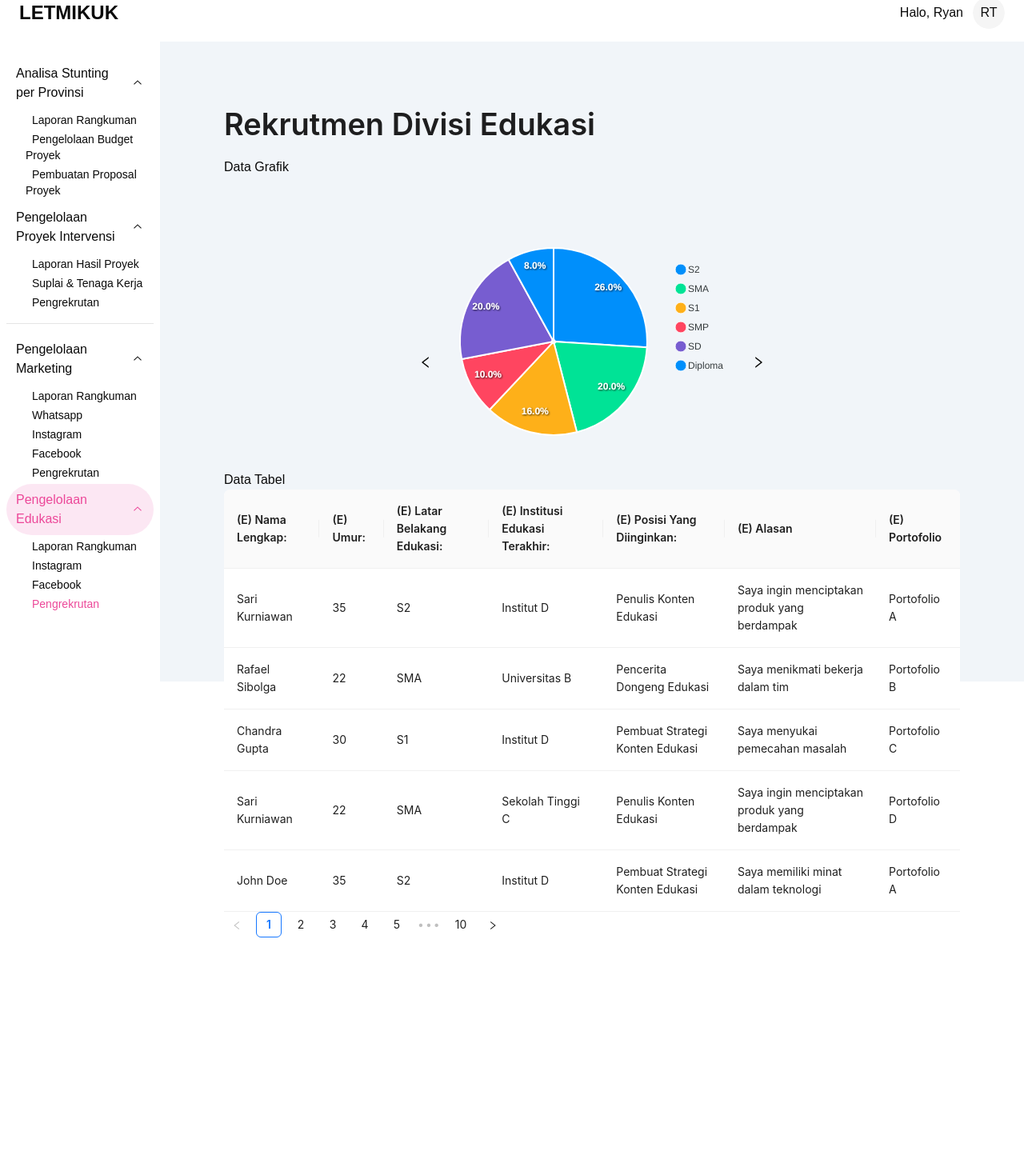
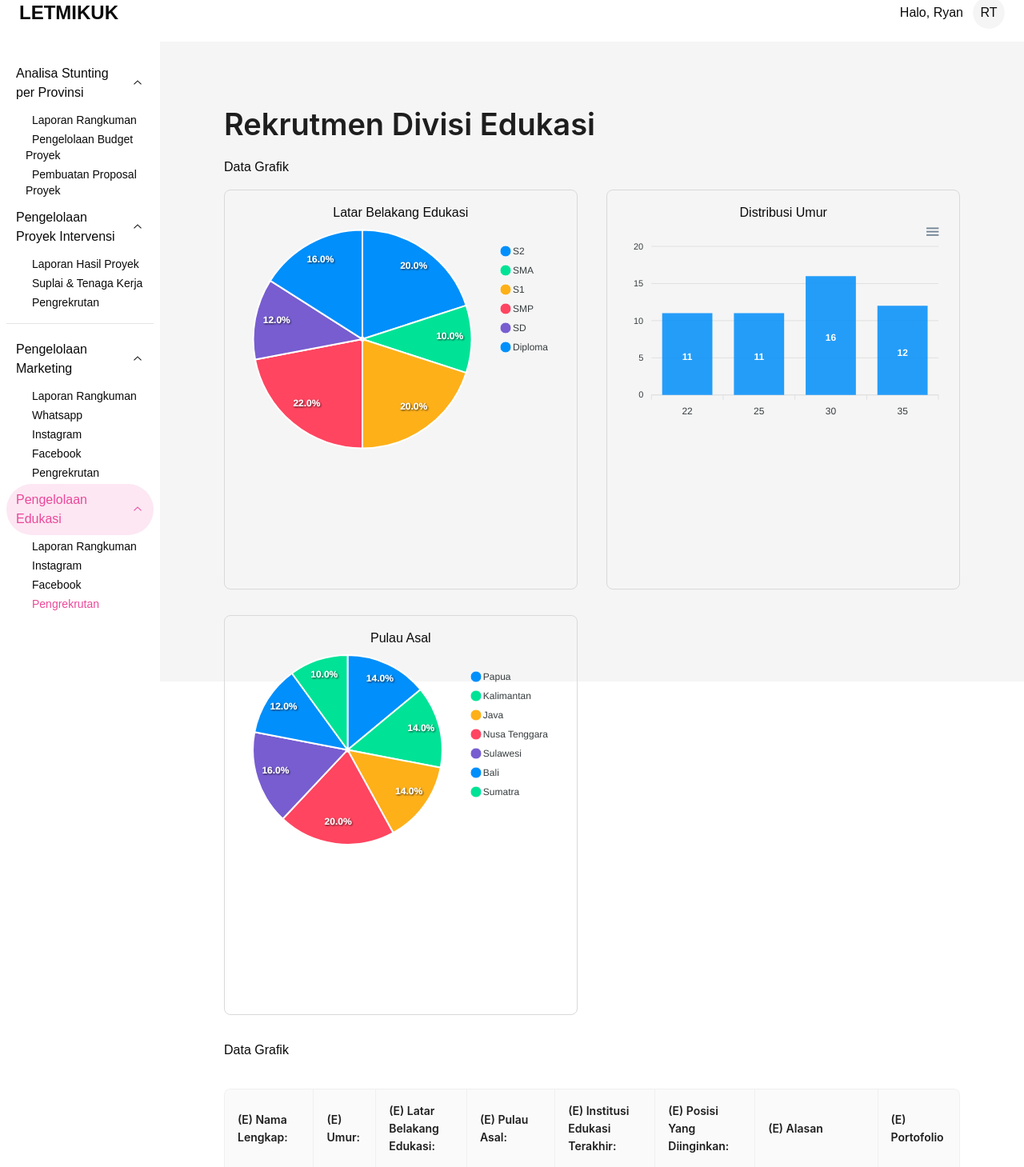
Before and after one commit to LETMIKUK/LETMIKUK, a Next.js app: page /admin/edukasi/pengrekrutan in a window 1280 px wide. Shown: the part 20-1479 px from the top of the page at 80% size. Before the commit the page ends 1193 px from the top, so only its background shows below. Built offline with nearby package versions, Linux system fonts and the light colour scheme.

Commit message:
Added new pie chart with data of applicant origin from the islands of Indonesia

```diff
--- a/src/app/(admin)/admin/edukasi/pengrekrutan/page.tsx
+++ b/src/app/(admin)/admin/edukasi/pengrekrutan/page.tsx
@@ -1,16 +1,13 @@
-"use client"; // Specify this as a Client Component
+"use client";
 
 import React, { useEffect, useState } from "react";
-import { Table, Pagination } from "antd"; // Import Ant Design Table and Pagination component
+import { Table, Pagination } from "antd";
 import TypographyTitle from "antd/lib/typography/Title";
-import dynamic from 'next/dynamic'; // Use dynamic import for ApexCharts
-import { ApexOptions } from 'apexcharts'; // Import ApexOptions for type definitions
-import { LeftOutlined, RightOutlined } from '@ant-design/icons'; // Import icons for switching charts
+import dynamic from 'next/dynamic';
+import { ApexOptions } from 'apexcharts';
 
-// Dynamic import for ApexCharts to prevent SSR issues
 const ApexCharts = dynamic(() => import('react-apexcharts'), { ssr: false });
 
-// Define types for the data structure
 interface TableColumn {
   title: string;
   dataIndex: string;
@@ -19,47 +16,29 @@ interface TableColumn {
 
 interface TableData {
   key: number;
-  [key: string]: string | number; // Dynamic keys for table columns
+  [key: string]: string | number;
 }
 
-// Function to generate random mock data
 function generateMockData() {
   const mockData = [];
   const randomNames = ["John Doe", "Jane Smith", "Alice Brown", "Bob Johnson", "Chandra Gupta", "Samuel Santoso", "Sari Kurniawan", "Rafael Sibolga"];
   const randomAges = [22, 25, 30, 35];
   const randomEduBackgrounds = ["SD", "SMP", "SMA", "Diploma", "S1", "S2"];
   const randomInstitutions = ["Universitas A", "Universitas B", "Sekolah Tinggi C", "Institut D"];
-  const randomPositions = [
-    "Spesialis Kesehatan",
-    "Penulis Konten Edukasi",
-    "Pembuat Strategi Konten Edukasi",
-    "Pencerita Dongeng Edukasi"
-  ];
+  const randomPositions = ["Spesialis Kesehatan", "Penulis Konten Edukasi", "Pembuat Strategi Konten Edukasi", "Pencerita Dongeng Edukasi"];
+  const randomReasons = ["Saya menyukai pemecahan masalah", "Saya memiliki minat dalam teknologi", "Saya menikmati bekerja dalam tim", "Saya ingin menciptakan produk yang berdampak"];
+  const randomPortfolios = ["Portofolio A", "Portofolio B", "Portofolio C", "Portofolio D"];
+  const randomIslands = ["Sumatra", "Java", "Bali", "Kalimantan", "Sulawesi", "Nusa Tenggara", "Papua"];
 
-  const randomReasons = [
-    "Saya menyukai pemecahan masalah",
-    "Saya memiliki minat dalam teknologi",
-    "Saya menikmati bekerja dalam tim",
-    "Saya ingin menciptakan produk yang berdampak"
-  ];
-
-  const randomPortfolios = [
-    "Portofolio A",
-    "Portofolio B",
-    "Portofolio C",
-    "Portofolio D"
-  ];
-
-  // Track last selected options to avoid duplicates
   let lastName = "";
-  let lastAge: number | null = null;
+  let lastAge = 0;
   let lastEduBackground = "";
   let lastInstitution = "";
   let lastPosition = "";
   let lastReason = "";
   let lastPortfolio = "";
+  let lastIsland = "";
 
-  // Generate 50 rows of random data
   for (let i = 0; i < 50; i++) {
     const name = getRandomUniqueItem(randomNames, lastName);
     const age = getRandomUniqueItem(randomAges, lastAge);
@@ -68,19 +47,20 @@ function generateMockData() {
     const position = getRandomUniqueItem(randomPositions, lastPosition);
     const reason = getRandomUniqueItem(randomReasons, lastReason);
     const portfolio = getRandomUniqueItem(randomPortfolios, lastPortfolio);
+    const island = getRandomUniqueItem(randomIslands, lastIsland);
 
     mockData.push({
       key: i,
       col0: name,
       col1: age,
       col2: eduBackground,
-      col3: institution,
-      col4: position,
-      col5: reason,
-      col6: portfolio
+      col3: island, // New column for the island of origin
+      col4: institution,
+      col5: position,
+      col6: reason,
+      col7: portfolio
     });
 
-    // Update last selected items
     lastName = name;
     lastAge = age;
     lastEduBackground = eduBackground;
@@ -88,13 +68,13 @@ function generateMockData() {
     lastPosition = position;
     lastReason = reason;
     lastPortfolio = portfolio;
+    lastIsland = island;
   }
 
   return mockData;
 }
 
-// Helper function to get a random unique item
-function getRandomUniqueItem(array: any[], lastValue: any) {
+function getRandomUniqueItem<T>(array: T[], lastValue: T): T {
   let newValue;
   do {
     newValue = array[Math.floor(Math.random() * array.length)];
@@ -105,207 +85,165 @@ function getRandomUniqueItem(array: any[], lastValue: any) {
 export default function Page() {
   const [sheetData, setSheetData] = useState<TableData[]>([]);
   const [columns, setColumns] = useState<TableColumn[]>([]);
-  const [currentPage, setCurrentPage] = useState(1); // State for the current page
-  const pageSize = 5; // Rows per page
-  const [eduBackgroundCounts, setEduBackgroundCounts] = useState<{ [key: string]: number }>({}); // For pie chart data
-  const [ageCounts, setAgeCounts] = useState<{ [key: number]: number }>({}); // For bar chart data
-  const [chartType, setChartType] = useState('pie'); // To switch between charts
+  const [currentPage, setCurrentPage] = useState(1);
+  const pageSize = 5;
+  const [eduBackgroundCounts, setEduBackgroundCounts] = useState<{ [key: string]: number }>({});
+  const [ageCounts, setAgeCounts] = useState<{ [key: number]: number }>({});
+  const [islandCounts, setIslandCounts] = useState<{ [key: string]: number }>({});
 
   useEffect(() => {
-    // Define desired headers
     const desiredHeaders = [
       "(E) Nama Lengkap:",
       "(E) Umur:",
       "(E) Latar Belakang Edukasi:",
+      "(E) Pulau Asal:", // New header for island of origin
       "(E) Institusi Edukasi Terakhir:",
       "(E) Posisi Yang Diinginkan:",
       "(E) Alasan",
       "(E) Portofolio"
     ];
 
-    // Set up table columns
     const columns: TableColumn[] = desiredHeaders.map((header, index) => ({
       title: header,
       dataIndex: `col${index}`,
       key: `col${index}`,
     }));
 
-    // Generate mock data
     const tableData = generateMockData();
 
-    // Count occurrences of each education background for pie chart
     const eduBackgroundCounts = tableData.reduce((acc: { [key: string]: number }, item) => {
-      const eduBackground = item.col2 as string; // Explicitly cast to string
+      const eduBackground = item.col2 as string;
       acc[eduBackground] = acc[eduBackground] ? acc[eduBackground] + 1 : 1;
       return acc;
     }, {});
 
-    // Count occurrences of each age for bar chart
     const ageCounts = tableData.reduce((acc: { [key: number]: number }, item) => {
-      const age = item.col1 as number; // Explicitly cast to number
+      const age = item.col1 as number;
       acc[age] = acc[age] ? acc[age] + 1 : 1;
       return acc;
     }, {});
 
-    // Set columns and data
+    const islandCounts = tableData.reduce((acc: { [key: string]: number }, item) => {
+      const island = item.col3 as string;
+      acc[island] = acc[island] ? acc[island] + 1 : 1;
+      return acc;
+    }, {});
+
     setColumns(columns);
     setSheetData(tableData);
     setEduBackgroundCounts(eduBackgroundCounts);
     setAgeCounts(ageCounts);
+    setIslandCounts(islandCounts);
   }, []);
 
-  // Calculate the current data to be displayed
   const currentData = sheetData.slice((currentPage - 1) * pageSize, currentPage * pageSize);
 
-  // Handle page change
   const handleChange = (page: number) => {
     setCurrentPage(page);
   };
 
-  // Prepare data for the pie chart
-  const pieChartLabels = Object.keys(eduBackgroundCounts);
-  const pieChartData = Object.values(eduBackgroundCounts);
+  const pieChartLabelsEdu = Object.keys(eduBackgroundCounts);
+  const pieChartDataEdu = Object.values(eduBackgroundCounts);
 
-  // Prepare data for the bar chart
+  const pieChartLabelsIsland = Object.keys(islandCounts);
+  const pieChartDataIsland = Object.values(islandCounts);
+
   const barChartLabels = Object.keys(ageCounts);
   const barChartData = Object.values(ageCounts);
 
-  // Handle chart switching
-  const handleSwitchChart = (direction: string) => {
-    if (direction === 'left') {
-      setChartType(chartType === 'pie' ? 'bar' : 'pie');
-    } else if (direction === 'right') {
-      setChartType(chartType === 'pie' ? 'bar' : 'pie');
-    }
-  };
+  return (
+    <div style={{ padding: '5rem', backgroundColor: '#f5f5f5', minHeight: '100vh' }}> {/* Set background color and minimum height */}
+      <TypographyTitle>Rekrutmen Divisi Edukasi</TypographyTitle>
+      <p style={{ paddingBottom: '1rem' }}>Data Grafik</p>
 
-  return (
-    <div style={{ padding: '5rem' }}> {/* Apply padding to the whole container div */}
-      <TypographyTitle>Rekrutmen Divisi Edukasi</TypographyTitle>
-      <p style={{ paddingBottom: '5rem' }}>Data Grafik</p>
-
-      {/* Switchable charts with arrows */}
-      <div style={{ width: '40%', margin: '0 auto', paddingBottom: '2rem', position: 'relative' }}>
-        {/* Left arrow for chart switch */}
-        <LeftOutlined
-          style={{ position: 'absolute', top: '50%', left: '-2rem', cursor: 'pointer' }}
-          onClick={() => handleSwitchChart('left')}
-        />
-
-        {/* Chart rendering based on chartType */}
-        {chartType === 'pie' ? (
+      <div style={{ display: 'flex', justifyContent: 'space-between', width: '100%', paddingBottom: '2rem' }}>
+        <div style={{ width: '48%', height: '500px', border: '1px solid #d9d9d9', borderRadius: '8px', padding: '1rem', overflow: 'hidden' }}>
+          <h3 style={{ textAlign: 'center' }}>Latar Belakang Edukasi</h3>
           <ApexCharts
             type="pie"
-            series={pieChartData as number[]} // Explicitly cast to number[]
+            series={pieChartDataEdu as number[]}
             options={{
-              labels: pieChartLabels,
-              chart: {
-                width: '100%', // Full width by default
-              },
-              responsive: [
-                {
-                  breakpoint: 1200, // On larger screens (maximized)
-                  options: {
-                    chart: {
-                      width: '40%', // 40% of container width
+              labels: pieChartLabelsEdu,
+              chart: { width: '100%', height: '100%' },
+              plotOptions: {
+                pie: {
+                  donut: {
+                    size: '50%', // Adjust the donut size to make it smaller
+                    labels: {
+                      show: false, // Hide labels
                     },
                   },
                 },
-                {
-                  breakpoint: 768, // For smaller tablets and phones
-                  options: {
-                    chart: {
-                      width: '100%', // Full width for smaller screens
-                    },
-                    legend: {
-                      position: 'bottom'
-                    }
-                  }
-                },
-                {
-                  breakpoint: 480, // Mobile view
-                  options: {
-                    chart: {
-                      width: 300 // Fixed width for very small screens
-                    },
-                    legend: {
-                      position: 'bottom'
-                    }
-                  }
-                }
+              },
+              tooltip: { enabled: false }, // Disable tooltip
+              responsive: [
+                { breakpoint: 768, options: { chart: { width: '100%' }, legend: { position: 'bottom' } } },
+                { breakpoint: 480, options: { chart: { width: '100%' }, legend: { position: 'bottom' } } }
               ]
-            } as ApexOptions} // Cast options to ApexOptions
+            } as ApexOptions}
           />
-        ) : (
+        </div>
+
+        <div style={{ width: '48%', height: '500px', border: '1px solid #d9d9d9', borderRadius: '8px', padding: '1rem', overflow: 'hidden' }}>
+          <h3 style={{ textAlign: 'center' }}>Distribusi Umur</h3>
           <ApexCharts
             type="bar"
-            series={[{ data: barChartData as number[] }]} // Explicitly cast to number[]
+            series={[{ data: barChartData as number[] }]}
             options={{
-              xaxis: {
-                categories: barChartLabels,
-              },
-              chart: {
-                type: 'bar',
-                width: '100%', // Full width by default
-              },
+              xaxis: { categories: barChartLabels },
+              chart: { type: 'bar', width: '100%', height: '100%' },
               responsive: [
-                {
-                  breakpoint: 1200, // On larger screens (maximized)
-                  options: {
-                    chart: {
-                      width: '40%', // 40% of container width
+                { breakpoint: 768, options: { chart: { width: '100%' }, legend: { position: 'bottom' } } },
+                { breakpoint: 480, options: { chart: { width: '100%' }, legend: { position: 'bottom' } } }
+              ]
+            } as ApexOptions}
+          />
+        </div>
+      </div>
+
+      <div style={{ display: 'flex', justifyContent: 'space-between', width: '100%', paddingBottom: '2rem' }}>
+        <div style={{ width: '48%', height: '500px', border: '1px solid #d9d9d9', borderRadius: '8px', padding: '1rem', overflow: 'hidden' }}>
+          <h3 style={{ textAlign: 'center' }}>Pulau Asal</h3>
+          <ApexCharts
+            type="pie"
+            series={pieChartDataIsland as number[]}
+            options={{
+              labels: pieChartLabelsIsland,
+              chart: { width: '100%', height: '100%' },
+              plotOptions: {
+                pie: {
+                  donut: {
+                    size: '50%', // Adjust the donut size to make it smaller
+                    labels: {
+                      show: false, // Hide labels
                     },
                   },
                 },
-                {
-                  breakpoint: 768, // For smaller tablets and phones
-                  options: {
-                    chart: {
-                      width: '100%', // Full width for smaller screens
-                    },
-                    legend: {
-                      position: 'bottom'
-                    }
-                  }
-                },
-                {
-                  breakpoint: 480, // Mobile view
-                  options: {
-                    chart: {
-                      width: 300 // Fixed width for very small screens
-                    },
-                    legend: {
-                      position: 'bottom'
-                    }
-                  }
-                }
+              },
+              tooltip: { enabled: false }, // Disable tooltip
+              responsive: [
+                { breakpoint: 768, options: { chart: { width: '100%' }, legend: { position: 'bottom' } } },
+                { breakpoint: 480, options: { chart: { width: '100%' }, legend: { position: 'bottom' } } }
               ]
-            } as ApexOptions} // Cast options to ApexOptions
+            } as ApexOptions}
           />
-        )}
-
-        {/* Right arrow for chart switch */}
-        <RightOutlined
-          style={{ position: 'absolute', top: '50%', right: '-2rem', cursor: 'pointer' }}
-          onClick={() => handleSwitchChart('right')}
-        />
+        </div>
       </div>
-      <p>Data Tabel</p>
-      {/* Table to display data */}
+      <p style={{ paddingBottom: '1rem' }}>Data Grafik</p>
+      <div style={{ paddingBottom: '10rem' }}>
       <Table
+        pagination={{
+          current: currentPage,
+          pageSize: pageSize,
+          onChange: handleChange,
+          total: sheetData.length,
+        }}
+        dataSource={currentData}
         columns={columns}
-        dataSource={currentData}
-        pagination={false} // Disable built-in pagination
+        bordered
+        style={{ marginTop: '20px' }}
       />
-
-      {/* Custom Pagination component */}
-      <Pagination
-        current={currentPage}
-        pageSize={pageSize}
-        total={sheetData.length}
-        onChange={handleChange}
-
-      />
+    </div>
     </div>
   );
 }
```
